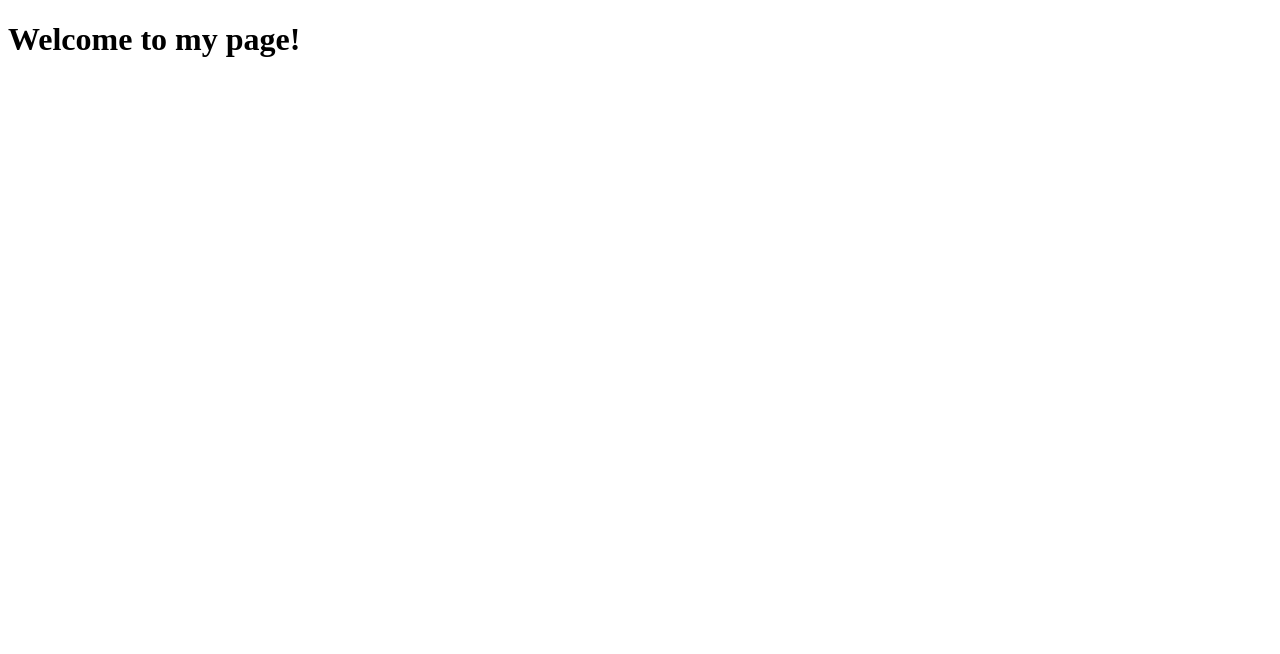
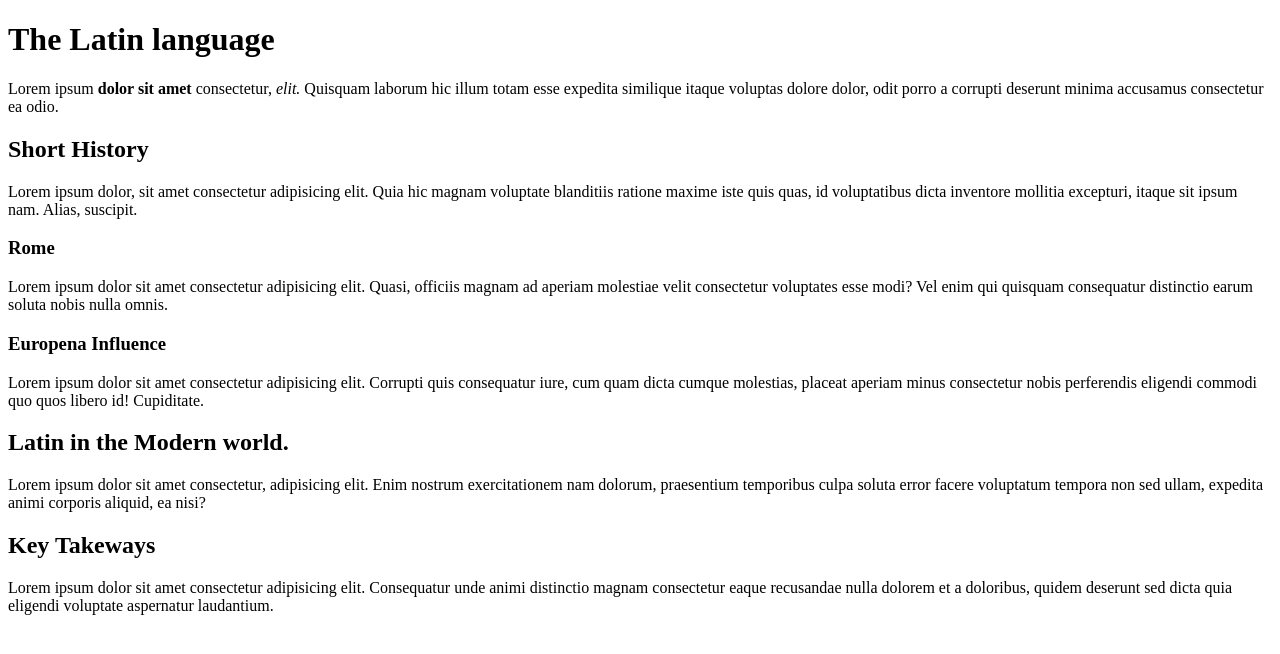
Before and after one commit to ndev-io/git_test, a plain HTML site: page html-boilerplate/index.html in a window 1280 px wide. Drawn offline with Linux system fonts and the light colour scheme.

Commit message:
Edit index.html

```diff
--- a/html-boilerplate/index.html
+++ b/html-boilerplate/index.html
@@ -1,12 +1,26 @@
 <!DOCTYPE html>
 
-<htm lang = "en">
-    <head>
-        <meta charset="UTF-8">
-        <title>My first webpage</title>
-    </head>
+<html lang = "en">
+<head>
+    <meta charset="UTF-8">
+    <title>My blog:Latin</title>
+</head>
 
-    <body>
-        <h1> Welcome to my page!</h1>
-    </body>
+<body>
+    <h1>The Latin language</h1>
+        <p>Lorem ipsum <strong>dolor sit amet</strong> consectetur, <em>elit.</em> Quisquam laborum hic illum totam esse expedita similique itaque voluptas dolore dolor, odit porro a corrupti deserunt minima accusamus consectetur ea odio.</p>
+    <h2>Short History</h2>
+        <p>Lorem ipsum dolor, sit amet consectetur adipisicing elit. Quia hic magnam voluptate blanditiis ratione maxime iste quis quas, id voluptatibus dicta inventore mollitia excepturi, itaque sit ipsum nam. Alias, suscipit.</p>
+    <h3>Rome</h3>
+        <p>Lorem ipsum dolor sit amet consectetur adipisicing elit. Quasi, officiis magnam ad aperiam molestiae velit consectetur voluptates esse modi? Vel enim qui quisquam consequatur distinctio earum soluta nobis nulla omnis.</p>
+    <h3>Europena Influence</h3>
+        <p>Lorem ipsum dolor sit amet consectetur adipisicing elit. Corrupti quis consequatur iure, cum quam dicta cumque molestias, placeat aperiam minus consectetur nobis perferendis eligendi commodi quo quos libero id! Cupiditate.</p>
+
+    <h2>Latin in the Modern world.</h2>
+        <p>Lorem ipsum dolor sit amet consectetur, adipisicing elit. Enim nostrum exercitationem nam dolorum, praesentium temporibus culpa soluta error facere voluptatum tempora non sed ullam, expedita animi corporis aliquid, ea nisi?</p>
+
+    <h2>Key Takeways</h2>
+        <p>Lorem ipsum dolor sit amet consectetur adipisicing elit. Consequatur unde animi distinctio magnam consectetur eaque recusandae nulla dolorem et a doloribus, quidem deserunt sed dicta quia eligendi voluptate aspernatur laudantium.</p>
+</body>
+
 </html>
```
